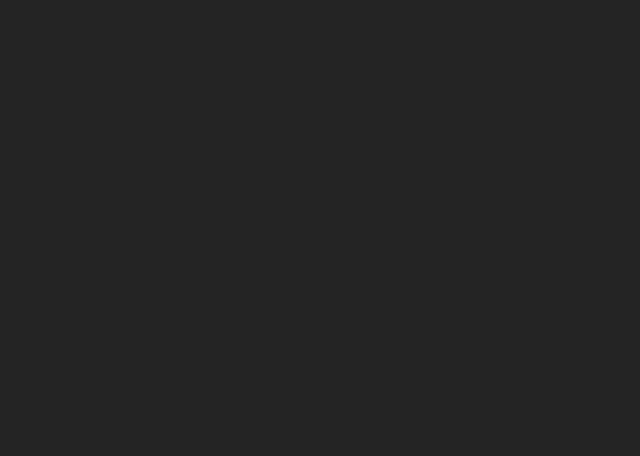
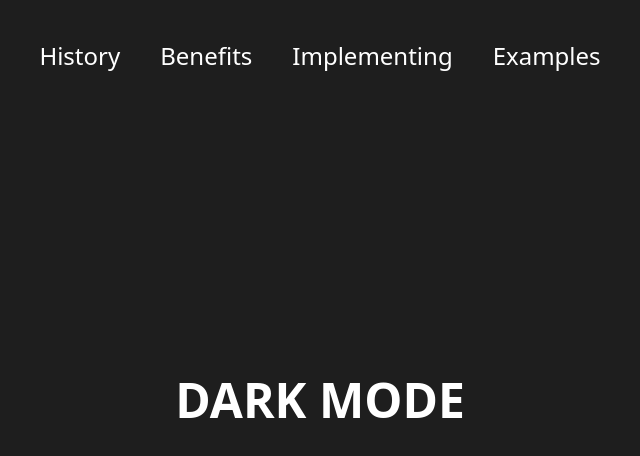
Before and after one commit to jonathancklee1/dark-mode-website, a React (Vite) app: page / in a window 1280 px wide. Shown: the top 456 px of the page, without its empty margins (320-960 px from the left). Built offline with nearby package versions, Linux system fonts and the light colour scheme.

Commit message:
Added initial components Nav bar and banner with tailwind formatter

```diff
--- a/package.json
+++ b/package.json
@@ -20,9 +20,13 @@
     "@typescript-eslint/eslint-plugin": "^7.2.0",
     "@typescript-eslint/parser": "^7.2.0",
     "@vitejs/plugin-react": "^4.2.1",
+    "autoprefixer": "^10.4.19",
     "eslint": "^8.57.0",
     "eslint-plugin-react-hooks": "^4.6.0",
     "eslint-plugin-react-refresh": "^0.4.6",
+    "postcss": "^8.4.38",
+    "prettier": "^3.2.5",
+    "prettier-plugin-tailwindcss": "^0.5.14",
     "tailwindcss": "^3.4.3",
     "typescript": "^5.2.2",
     "vite": "^5.2.0"
--- /dev/null
+++ b/postcss.config.js
@@ -0,0 +1,6 @@
+export default {
+    plugins: {
+        tailwindcss: {},
+        autoprefixer: {},
+    },
+};
--- a/src/App.tsx
+++ b/src/App.tsx
@@ -1,5 +1,13 @@
+import HeroBanner from "./components/HeroBanner";
+import Navbar from "./components/Navbar";
+
 function App() {
-    return <></>;
+    return (
+        <main>
+            <Navbar />
+            <HeroBanner />
+        </main>
+    );
 }
 
 export default App;
--- /dev/null
+++ b/src/components/HeroBanner.tsx
@@ -0,0 +1,9 @@
+function HeroBanner() {
+    return (
+        <div className="container flex h-screen items-center justify-center">
+            <h1 className="text-5xl font-black uppercase">Dark Mode</h1>
+        </div>
+    )
+}
+
+export default HeroBanner
--- /dev/null
+++ b/src/components/Navbar.tsx
@@ -0,0 +1,17 @@
+function Navbar() {
+    return (
+        <div className="container sticky top-0 flex items-center justify-center text-2xl">
+            {/* Desktop */}
+            <div className="absolute top-10">
+                <ul className="flex justify-center gap-10">
+                    <li className="cursor-pointer">History </li>
+                    <li className="cursor-pointer">Benefits</li>
+                    <li className="cursor-pointer">Implementing</li>
+                    <li className="cursor-pointer">Examples</li>
+                </ul>
+            </div>
+        </div>
+    )
+}
+
+export default Navbar
--- a/src/index.css
+++ b/src/index.css
@@ -1,22 +1,24 @@
-:root {
-    font-family: Inter, system-ui, Avenir, Helvetica, Arial, sans-serif;
-    line-height: 1.5;
-    font-weight: 400;
+@tailwind base;
+@tailwind components;
+@tailwind utilities;
 
-    color-scheme: light dark;
-    color: rgba(255, 255, 255, 0.87);
-    background-color: #242424;
+@layer {
+    :root {
+        --background-color: #1e1e1e;
+        --text-color: #fff;
+        --header-height: 80px;
+    }
 
-    font-synthesis: none;
-    text-rendering: optimizeLegibility;
-    -webkit-font-smoothing: antialiased;
-    -moz-osx-font-smoothing: grayscale;
+    *,
+    *:before,
+    *:after {
+        @apply box-border m-0 p-0;
+    }
+
+    main {
+        @apply bg-background-color text-text-color;
+    }
+    .container {
+        @apply max-w-[1440px] mx-auto;
+    }
 }
-
-*,
-*:before,
-*:after {
-    box-sizing: border-box;
-    margin: 0;
-    padding: 0;
-}
--- a/tailwind.config.js
+++ b/tailwind.config.js
@@ -1,8 +1,16 @@
 /** @type {import('tailwindcss').Config} */
 export default {
-    content: ["./src/**/*.{html,js}"],
+    content: ["./index.html", "./src/**/*.{js,ts,jsx,tsx}"],
     theme: {
-        extend: {},
+        extend: {
+            colors: {
+                "background-color": "var(--background-color)",
+                "text-color": "var(--text-color)",
+            },
+            height: {
+                "header-height": "var(--header-height)",
+            },
+        },
     },
     plugins: [],
 };
```
Also changed, not shown: .prettierrc.json (added), 2 other files (tests, documents, lock files or other folders).
